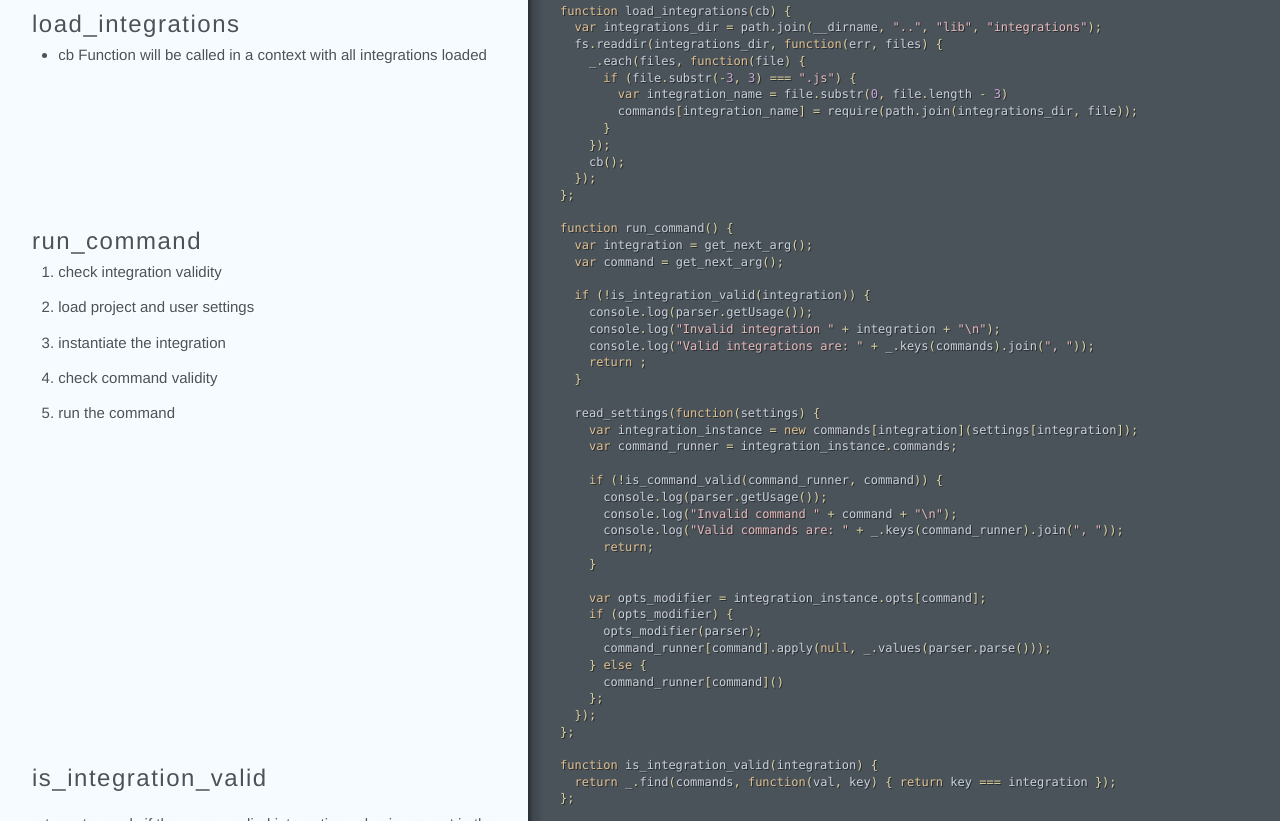
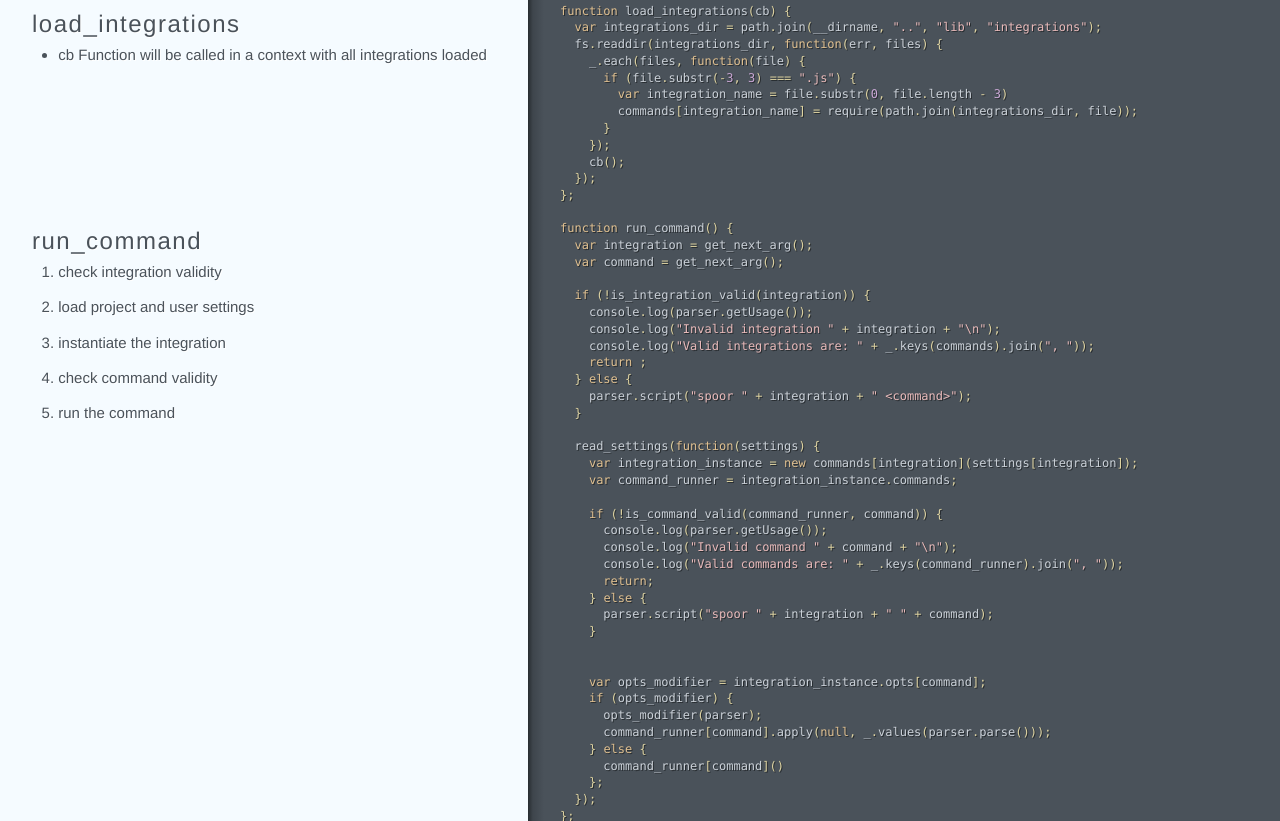
Before and after one commit to sonnym/spoor, a plain HTML site: page cli.html in a window 1280 px wide. Shown: the part 411-1232 px from the top of the page. Drawn offline with Linux system fonts and the light colour scheme.

Commit message:
Generated documentation for 36014db883b893c80336d742063131b2d61008ea

```diff
--- a/cli.html
+++ b/cli.html
@@ -53,6 +53,8 @@ command after loading all available integrations</p></div></div><div class="code
     <span class="nx">console</span><span class="p">.</span><span class="nx">log</span><span class="p">(</span><span class="s2">&quot;Invalid integration &quot;</span> <span class="o">+</span> <span class="nx">integration</span> <span class="o">+</span> <span class="s2">&quot;\n&quot;</span><span class="p">);</span>
     <span class="nx">console</span><span class="p">.</span><span class="nx">log</span><span class="p">(</span><span class="s2">&quot;Valid integrations are: &quot;</span> <span class="o">+</span> <span class="nx">_</span><span class="p">.</span><span class="nx">keys</span><span class="p">(</span><span class="nx">commands</span><span class="p">).</span><span class="nx">join</span><span class="p">(</span><span class="s2">&quot;, &quot;</span><span class="p">));</span>
     <span class="k">return</span> <span class="p">;</span>
+  <span class="p">}</span> <span class="k">else</span> <span class="p">{</span>
+    <span class="nx">parser</span><span class="p">.</span><span class="nx">script</span><span class="p">(</span><span class="s2">&quot;spoor &quot;</span> <span class="o">+</span> <span class="nx">integration</span> <span class="o">+</span> <span class="s2">&quot; &lt;command&gt;&quot;</span><span class="p">);</span>
   <span class="p">}</span>
 
   <span class="nx">read_settings</span><span class="p">(</span><span class="kd">function</span><span class="p">(</span><span class="nx">settings</span><span class="p">)</span> <span class="p">{</span>
@@ -64,7 +66,10 @@ command after loading all available integrations</p></div></div><div class="code
       <span class="nx">console</span><span class="p">.</span><span class="nx">log</span><span class="p">(</span><span class="s2">&quot;Invalid command &quot;</span> <span class="o">+</span> <span class="nx">command</span> <span class="o">+</span> <span class="s2">&quot;\n&quot;</span><span class="p">);</span>
       <span class="nx">console</span><span class="p">.</span><span class="nx">log</span><span class="p">(</span><span class="s2">&quot;Valid commands are: &quot;</span> <span class="o">+</span> <span class="nx">_</span><span class="p">.</span><span class="nx">keys</span><span class="p">(</span><span class="nx">command_runner</span><span class="p">).</span><span class="nx">join</span><span class="p">(</span><span class="s2">&quot;, &quot;</span><span class="p">));</span>
       <span class="k">return</span><span class="p">;</span>
+    <span class="p">}</span> <span class="k">else</span> <span class="p">{</span>
+      <span class="nx">parser</span><span class="p">.</span><span class="nx">script</span><span class="p">(</span><span class="s2">&quot;spoor &quot;</span> <span class="o">+</span> <span class="nx">integration</span> <span class="o">+</span> <span class="s2">&quot; &quot;</span> <span class="o">+</span> <span class="nx">command</span><span class="p">);</span>
     <span class="p">}</span>
+
 
     <span class="kd">var</span> <span class="nx">opts_modifier</span> <span class="o">=</span> <span class="nx">integration_instance</span><span class="p">.</span><span class="nx">opts</span><span class="p">[</span><span class="nx">command</span><span class="p">];</span>
     <span class="k">if</span> <span class="p">(</span><span class="nx">opts_modifier</span><span class="p">)</span> <span class="p">{</span>
```
